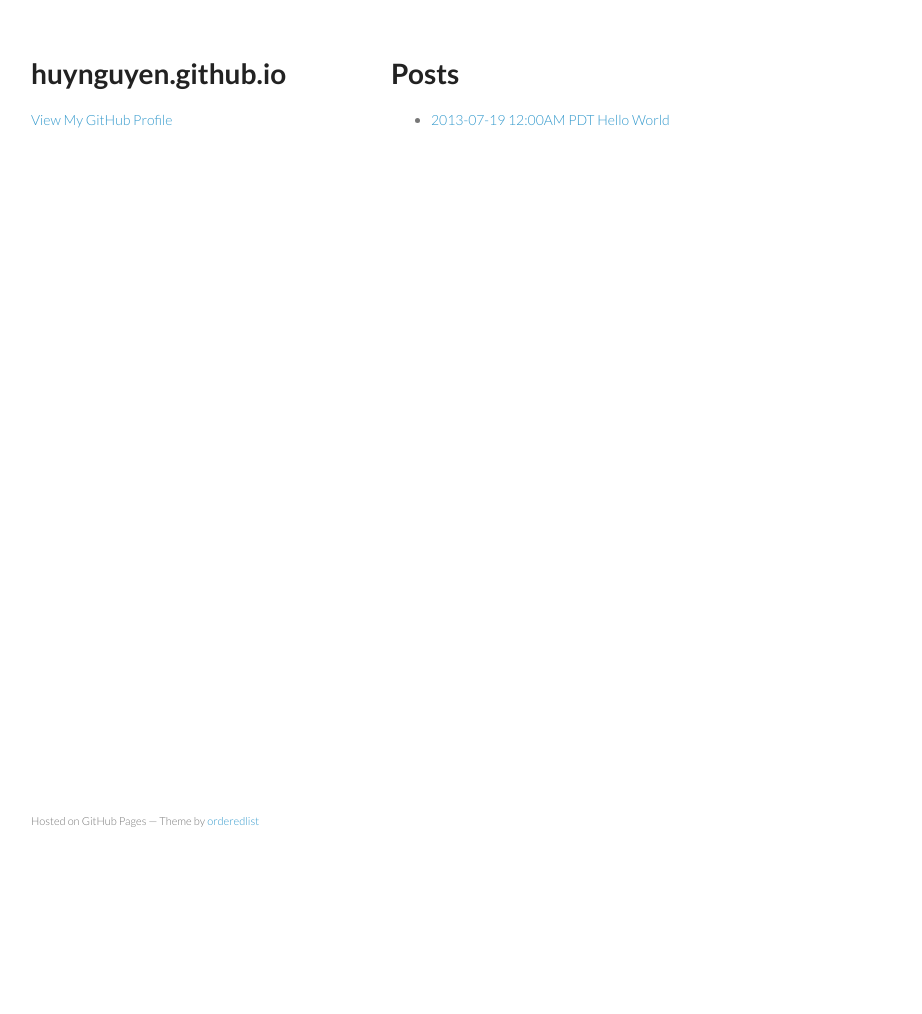
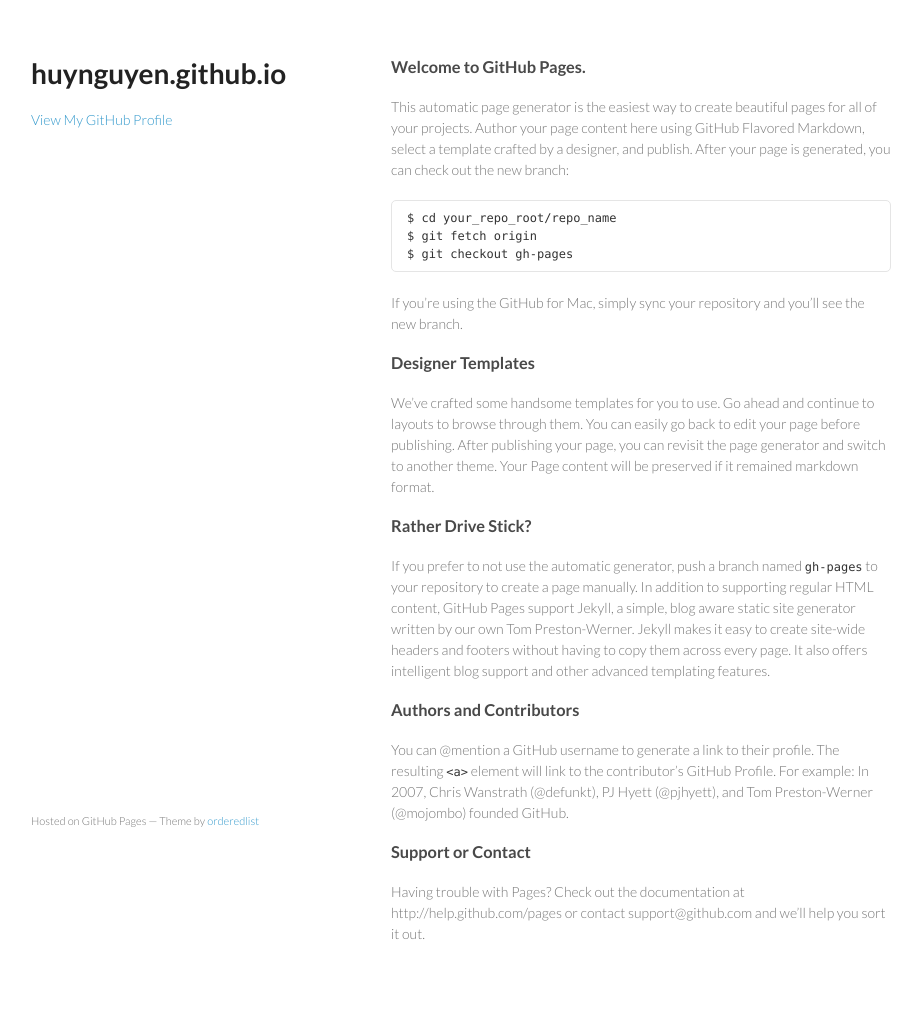
Before and after one commit to huynguyen/huynguyen.github.io, a Jekyll site: the page built from index.md, in a window 1280 px wide. Shown: the whole page, without its empty margins (179-1101 px from the left). Built offline with Jekyll 4.4.1, drawn with Linux system fonts in a browser that asks for light colours; our own code applies the rules of GitHub Pages for plain Markdown files; before the commit the page ends 900 px from its top, so only the background shows below that.

Commit message:
Set theme jekyll-theme-cayman and migrate Page Generator content

````diff
--- a/_config.yml
+++ b/_config.yml
@@ -1 +1,8 @@
 timezone: America/Los_Angeles
+
+
+title: huynguyen.github.io
+description:
+google_analytics:
+show_downloads: true
+theme: jekyll-theme-cayman
--- a/index.html
+++ /dev/null
@@ -1,13 +0,0 @@
----
-layout: default
-title: huynguyen
----
-<h1>Posts</h1>
-
-<ul>
-  {% for post in site.posts %}
-    <li>
-      <a href="{{ post.url }}">{{ post.date | date: "%Y-%m-%d %I:%M%p %Z" }} {{ post.title }}</a>
-    </li>
-  {% endfor %}
-</ul>
--- /dev/null
+++ b/index.md
@@ -0,0 +1,22 @@
+### Welcome to GitHub Pages.
+This automatic page generator is the easiest way to create beautiful pages for all of your projects. Author your page content here using GitHub Flavored Markdown, select a template crafted by a designer, and publish. After your page is generated, you can check out the new branch:
+
+```
+$ cd your_repo_root/repo_name
+$ git fetch origin
+$ git checkout gh-pages
+```
+
+If you're using the GitHub for Mac, simply sync your repository and you'll see the new branch.
+
+### Designer Templates
+We've crafted some handsome templates for you to use. Go ahead and continue to layouts to browse through them. You can easily go back to edit your page before publishing. After publishing your page, you can revisit the page generator and switch to another theme. Your Page content will be preserved if it remained markdown format.
+
+### Rather Drive Stick?
+If you prefer to not use the automatic generator, push a branch named `gh-pages` to your repository to create a page manually. In addition to supporting regular HTML content, GitHub Pages support Jekyll, a simple, blog aware static site generator written by our own Tom Preston-Werner. Jekyll makes it easy to create site-wide headers and footers without having to copy them across every page. It also offers intelligent blog support and other advanced templating features.
+
+### Authors and Contributors
+You can @mention a GitHub username to generate a link to their profile. The resulting `<a>` element will link to the contributor's GitHub Profile. For example: In 2007, Chris Wanstrath (@defunkt), PJ Hyett (@pjhyett), and Tom Preston-Werner (@mojombo) founded GitHub.
+
+### Support or Contact
+Having trouble with Pages? Check out the documentation at http://help.github.com/pages or contact support@github.com and we’ll help you sort it out.
````
Also changed, not shown: params.json (deleted, +0 -1 lines).
